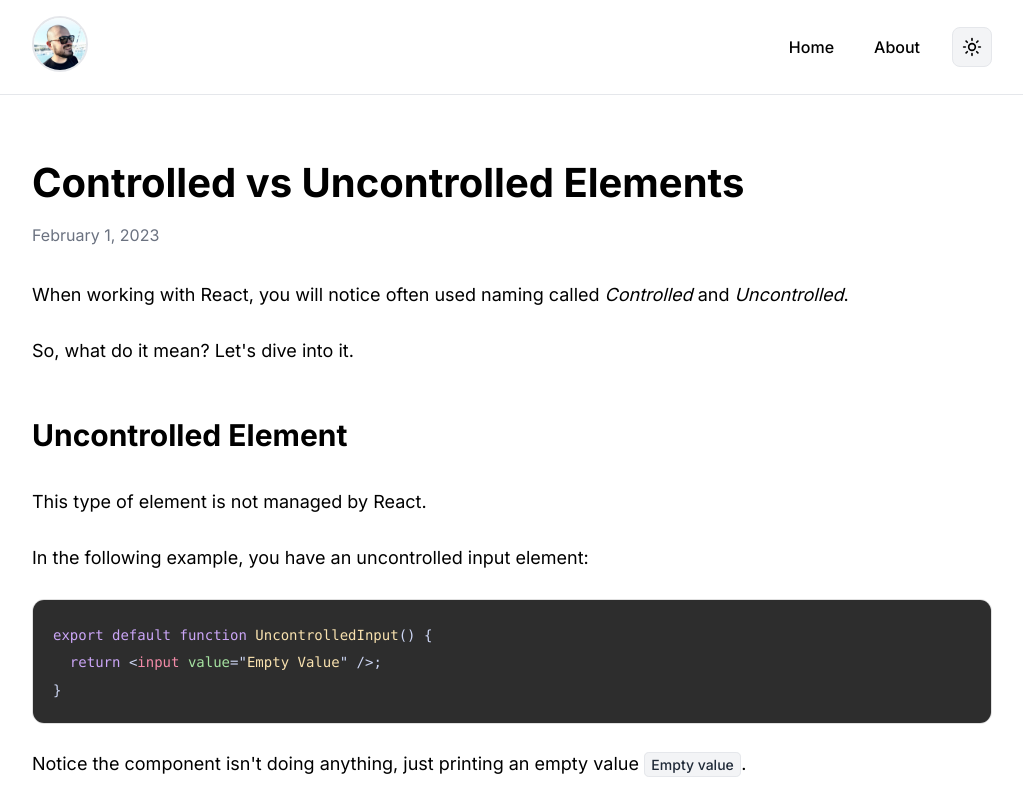
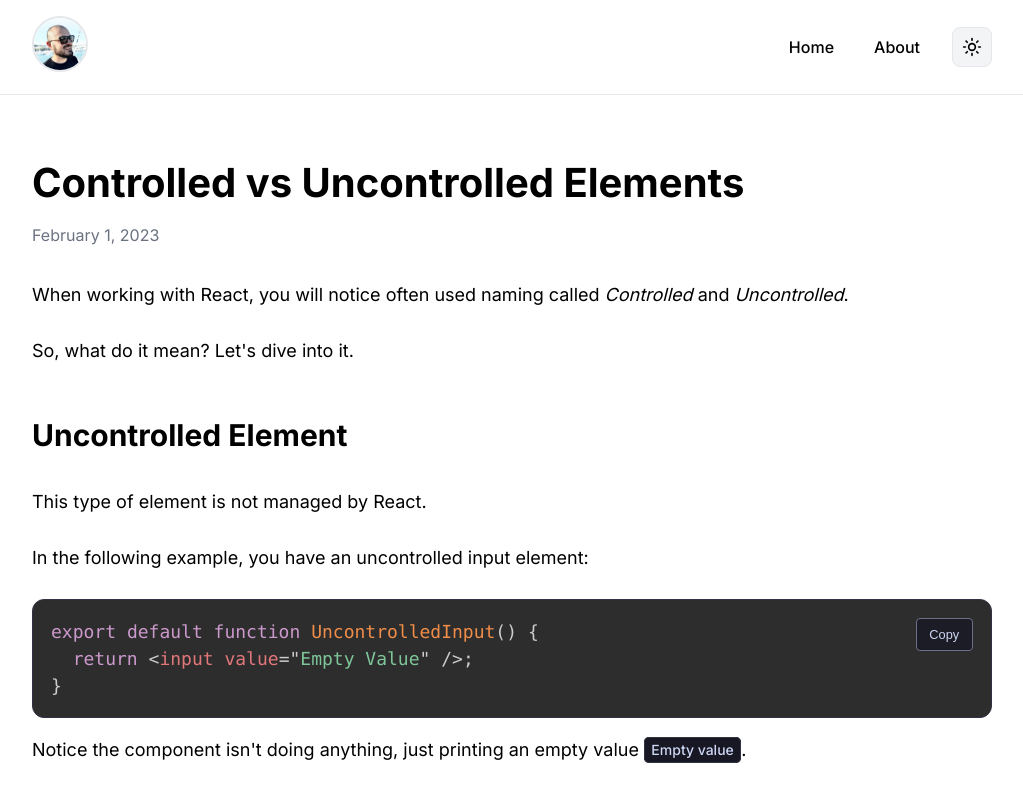
Before and after one commit to helderberto/helderberto.com, a Next.js app: page /posts/controlled-vs-uncontrolled-elements in a window 1280 px wide. Shown: the top 796 px of the page, without its empty margins (128-1151 px from the left). Built offline with nearby package versions, Linux system fonts and the light colour scheme.

Commit message:
Refactor CodeBlock component to update CSS class names and add copy button

```diff
--- a/src/components/CodeBlock.module.css
+++ b/src/components/CodeBlock.module.css
@@ -1,41 +1,38 @@
-.codeWrapper {
+.wrapper {
   position: relative;
-  margin: 1.5rem 0;
+  margin: 1rem 0;
+}
+
+.pre {
+  position: relative;
+  overflow-x: auto;
+  padding: 1rem;
   border-radius: 0.75rem;
-  background: var(--code-bg);
-  border: 1px solid var(--code-border);
+  background: #1e1e2e;
+  border: 1px solid #313244;
   overflow: hidden;
 }
 
-.codeWrapper:hover {
-  border-color: #89b4fa;
-}
-
 .copyButton {
-  position: absolute;
-  top: 0.75rem;
-  right: 0.75rem;
-  font-size: 0.75rem;
-  font-weight: 500;
+  position: sticky;
+  float: right;
+  padding: 0.5rem 0.8rem;
+  background-color: rgba(24, 24, 37, 0.8);
+  border: 1px solid #6c7086;
+  border-radius: 4px;
   color: #cdd6f4;
-  background: #1e1e2e;
-  border: 1px solid #313244;
-  padding: 0.25rem 0.75rem;
-  border-radius: 0.375rem;
   cursor: pointer;
-  transition: all 0.2s ease;
-  opacity: 0;
+  font-size: 0.8rem;
+  transition: background-color 0.2s;
   z-index: 10;
 }
 
-.codeWrapper:hover .copyButton {
-  opacity: 1;
+.copyButton:hover {
+  background-color: rgba(45, 45, 68, 0.9);
 }
 
-.copyButton:hover {
-  color: #89b4fa;
-  border-color: #89b4fa;
-  background: #1e1e2e;
+.copyButton:active {
+  background-color: #585b70;
 }
 
 .codeWrapper pre {
@@ -57,31 +54,31 @@
   font-family: var(--font-mono);
   font-size: 0.875rem;
   font-weight: 500;
-  background: var(--inline-code-bg);
-  color: var(--inline-code-color);
+  background: #181825;
+  color: #cdd6f4;
   padding: 0.2rem 0.4rem;
   border-radius: 0.3rem;
   white-space: nowrap;
   vertical-align: baseline;
-  border: 1px solid var(--inline-code-border);
+  border: 1px solid #313244;
 }
 
 /* Custom scrollbar */
-.codeWrapper::-webkit-scrollbar {
+.pre::-webkit-scrollbar {
   height: 0.75rem;
 }
 
-.codeWrapper::-webkit-scrollbar-track {
+.pre::-webkit-scrollbar-track {
   background: #1e1e2e;
 }
 
-.codeWrapper::-webkit-scrollbar-thumb {
-  background: #45475a;
+.pre::-webkit-scrollbar-thumb {
+  background: #313244;
   border-radius: 0.375rem;
 }
 
-.codeWrapper::-webkit-scrollbar-thumb:hover {
-  background: #585b70;
+.pre::-webkit-scrollbar-thumb:hover {
+  background: #45475a;
 }
 
 /* Token colors - Official Catppuccin Mocha */
--- a/src/components/CodeBlock.tsx
+++ b/src/components/CodeBlock.tsx
@@ -9,7 +9,7 @@ import "prismjs/components/prism-jsx";
 import "prismjs/components/prism-tsx";
 import "prismjs/components/prism-typescript";
 import "prismjs/themes/prism-tomorrow.css";
-import { useEffect } from "react";
+import { useEffect, useRef, useState } from "react";
 import styles from "./CodeBlock.module.css";
 
 interface CodeBlockProps {
@@ -17,7 +17,29 @@ interface CodeBlockProps {
   children: string;
 }
 
-export function CodeBlock({ className, children }: CodeBlockProps) {
+export function CodeBlock({ children, className }: CodeBlockProps) {
+  const [copied, setCopied] = useState(false);
+  const timeoutRef = useRef<NodeJS.Timeout>();
+
+  const handleCopy = () => {
+    if (typeof children === "string") {
+      navigator.clipboard.writeText(children);
+      setCopied(true);
+
+      timeoutRef.current = setTimeout(() => {
+        setCopied(false);
+      }, 2000);
+    }
+  };
+
+  useEffect(() => {
+    return () => {
+      if (timeoutRef.current) {
+        clearTimeout(timeoutRef.current);
+      }
+    };
+  }, []);
+
   useEffect(() => {
     Prism.highlightAll();
   }, [children]);
@@ -30,8 +52,15 @@ export function CodeBlock({ className, children }: CodeBlockProps) {
   const language = className.replace("lang-", "");
 
   return (
-    <div className={styles.codeWrapper}>
-      <pre>
+    <div className={styles.wrapper}>
+      <pre className={`${styles.pre} ${className || ""}`}>
+        <button
+          onClick={handleCopy}
+          className={styles.copyButton}
+          aria-label="Copy code"
+        >
+          {copied ? "Copied!" : "Copy"}
+        </button>
         <code className={`language-${language}`}>{children}</code>
       </pre>
     </div>
```
